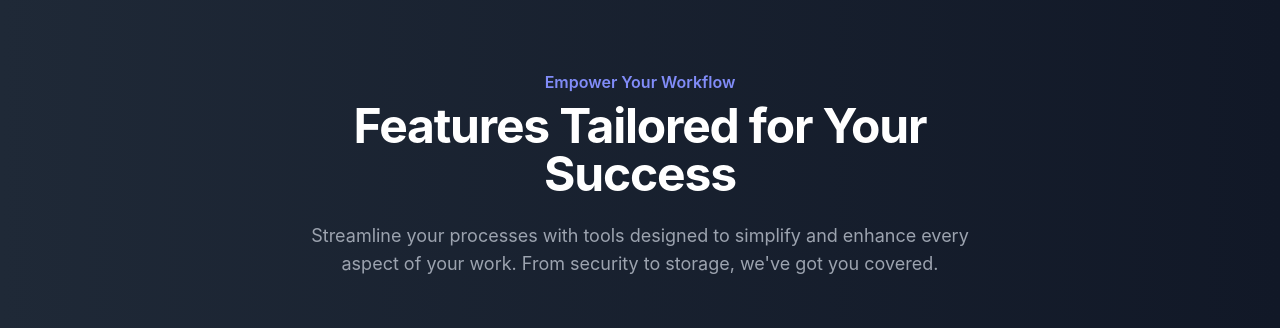
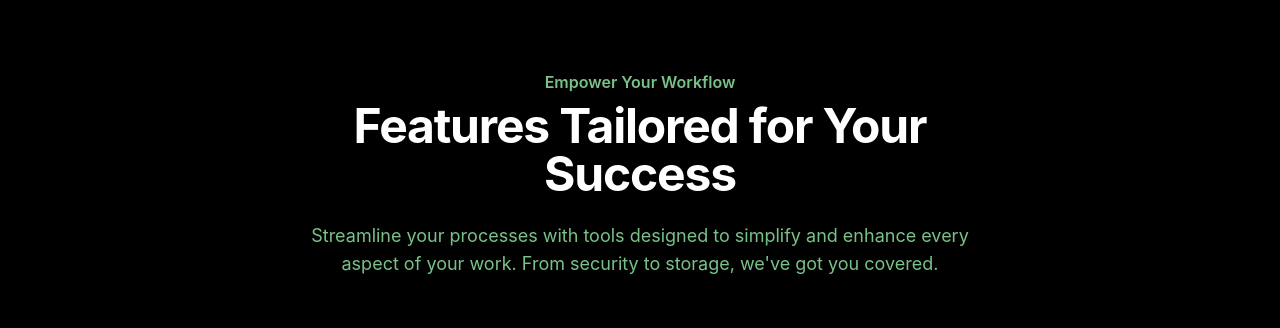
Before and after one commit to Blaithnaid/wick-vite-site, a React (Vite) app: page / in a window 1280 px wide. Shown: the part 1458-1786 px from the top of the page. Built offline with nearby package versions, Linux system fonts and the light colour scheme.

Commit message:
added more colour to home page

```diff
--- a/src/components/Features.jsx
+++ b/src/components/Features.jsx
@@ -34,17 +34,17 @@ import {
 
   const Features = () => {
 	return (
-	  <div className="bg-gradient-to-r from-gray-800 to-gray-900 py-24 sm:py-32">
+	  <div className="bg-black from-gray-800 to-gray-900 py-24 sm:py-32">
 		<div className="mx-auto max-w-7xl px-6 lg:px-8">
 		  {/* Header Section */}
-		  <div className="mx-auto max-w-2xl lg:text-center">
-			<h2 className="text-base font-semibold text-indigo-400">
+		  <div className="mx-auto max-w-2xl lg:text-center ">
+			<h2 className="text-base font-semibold text-[#78c288] ">
 			  Empower Your Workflow
 			</h2>
 			<p className="mt-2 text-4xl font-bold tracking-tight text-white sm:text-5xl">
 			  Features Tailored for Your Success
 			</p>
-			<p className="mt-6 text-lg text-gray-400">
+			<p className="mt-6 text-lg text-[#78c288]">
 			  Streamline your processes with tools designed to simplify and
 			  enhance every aspect of your work. From security to storage, we've
 			  got you covered.
```
